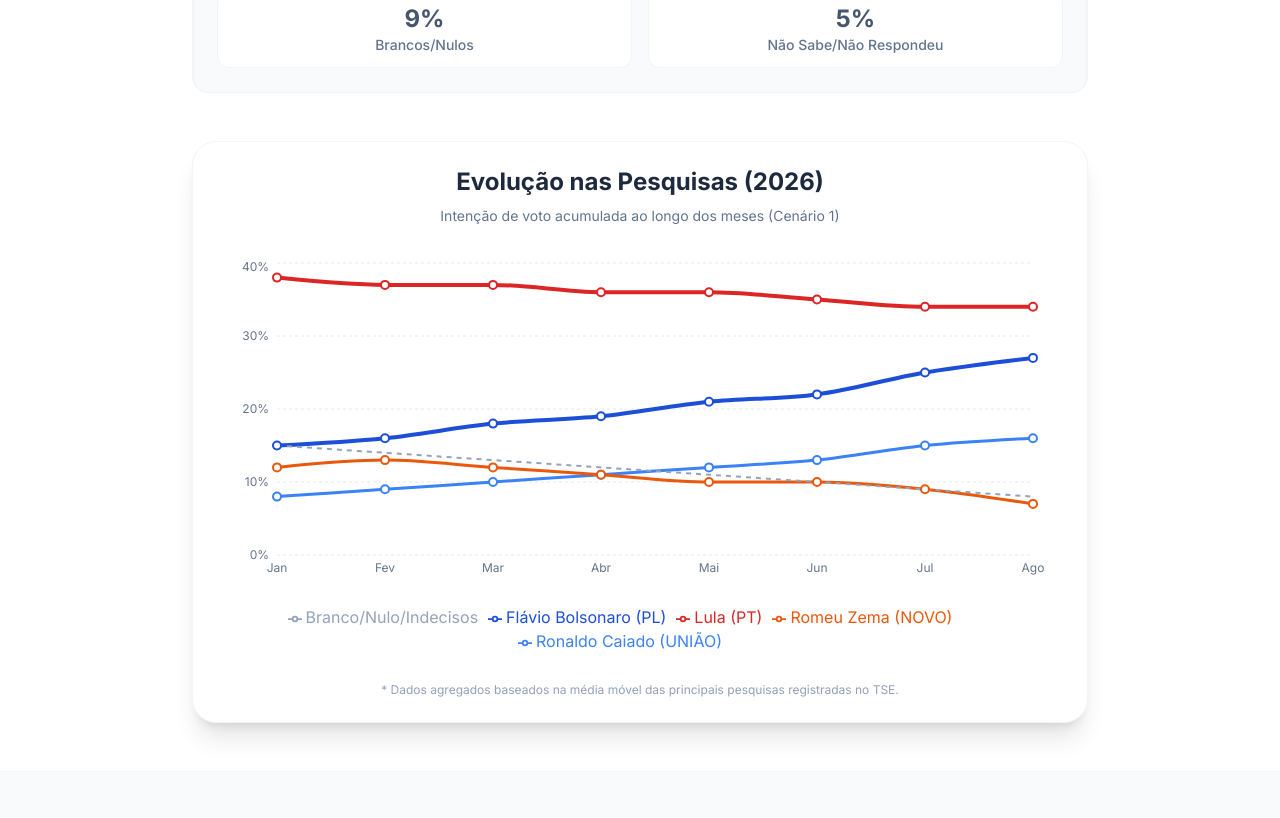
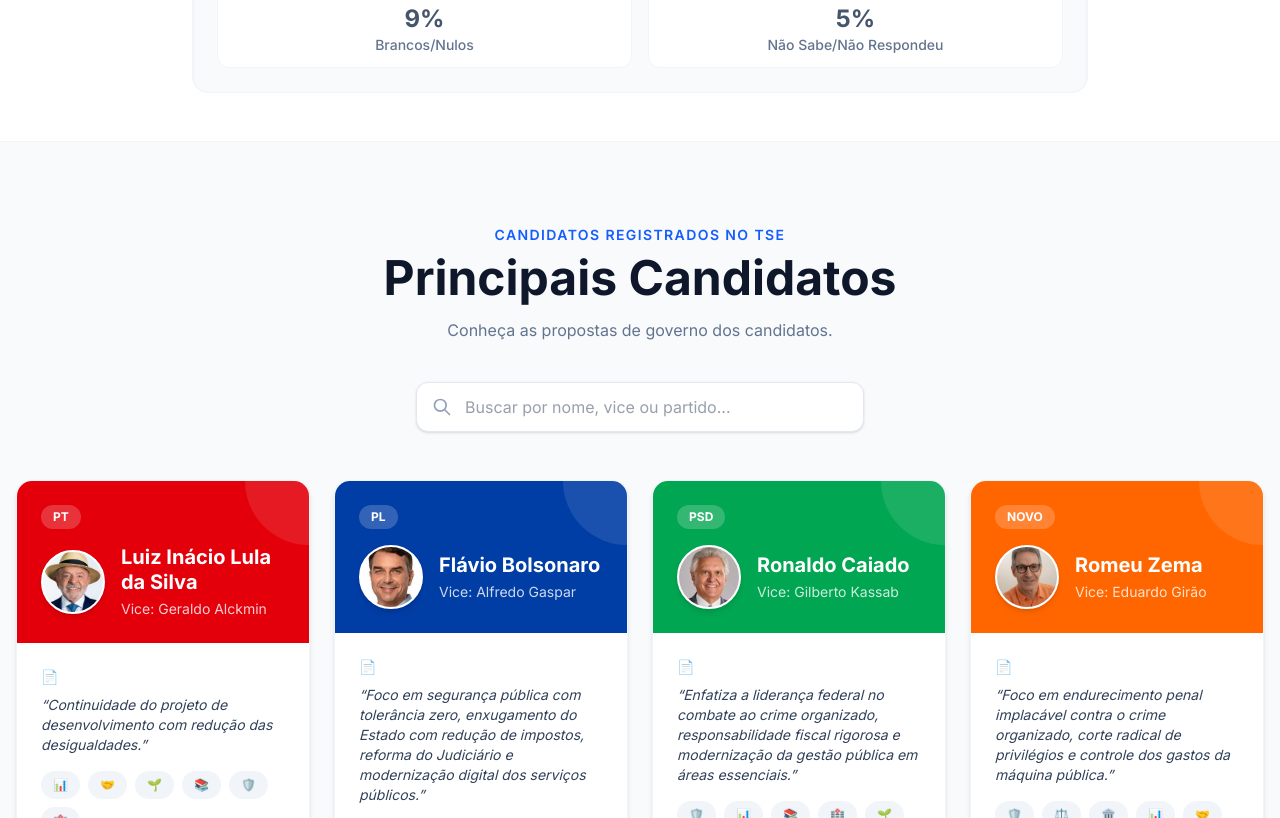
Before and after one commit to daniboycam/eleicoes-2026, a Next.js app: page / in a window 1280 px wide. Shown: the part 1662-2480 px from the top of the page. Built offline with nearby package versions, Linux system fonts and the light colour scheme.

Commit message:
style: remove evolucao chart as requested

```diff
--- a/src/components/pesquisas.tsx
+++ b/src/components/pesquisas.tsx
@@ -3,7 +3,6 @@
 import { ultimaPesquisa, pesquisaGovernador } from "../data/pesquisas";
 import { candidatos } from "../data/candidatos";
 import { governadores } from "../data/governadores";
-import { HistoricoPesquisas } from "./historico-pesquisas";
 
 export function Pesquisas({ activeTab }: { activeTab: "presidencia" | "governador" }) {
   const pesquisaAtual = activeTab === "presidencia" ? ultimaPesquisa : pesquisaGovernador;
@@ -90,11 +89,6 @@
             </div>
           </div>
 
-          {activeTab === "presidencia" && (
-            <div className="mt-12">
-              <HistoricoPesquisas />
-            </div>
-          )}
         </div>
       </div>
     </section>
```
